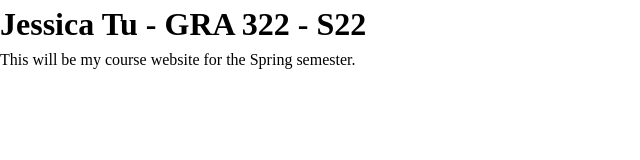
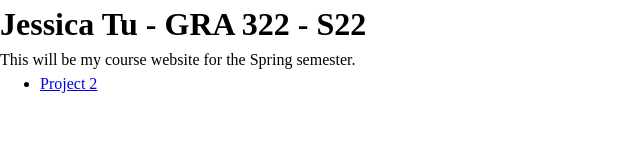
Before and after one commit to JessTu/gra322-s22, a plain HTML site: page index.html in a window 1280 px wide. Shown: the full height of the page, 0-640 px from the left. Drawn offline with Linux system fonts and the light colour scheme.

Commit message:
Project 2

```diff
--- a/index.html
+++ b/index.html
@@ -18,6 +18,9 @@
   <!-- Add your content here -->
   <h1>Jessica Tu - GRA 322 - S22</h1>
   <p>This will be my course website for the Spring semester.</p>
+  <ul>
+    <li><a href="/project-2" title="Project 2">Project 2</a></li>
+  </ul>
 
   <!-- Load Scripts -->
   <script src="js/scripts.js"></script>
```
